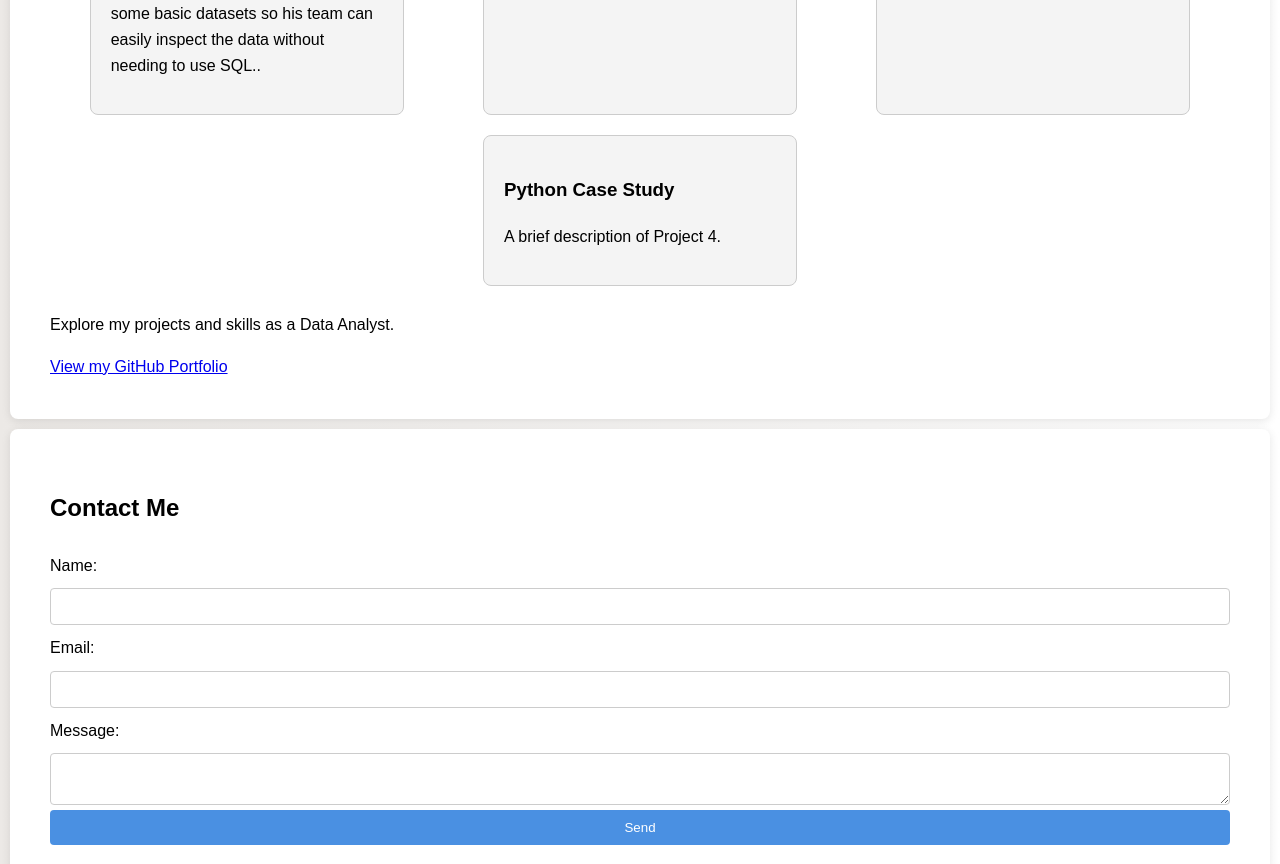
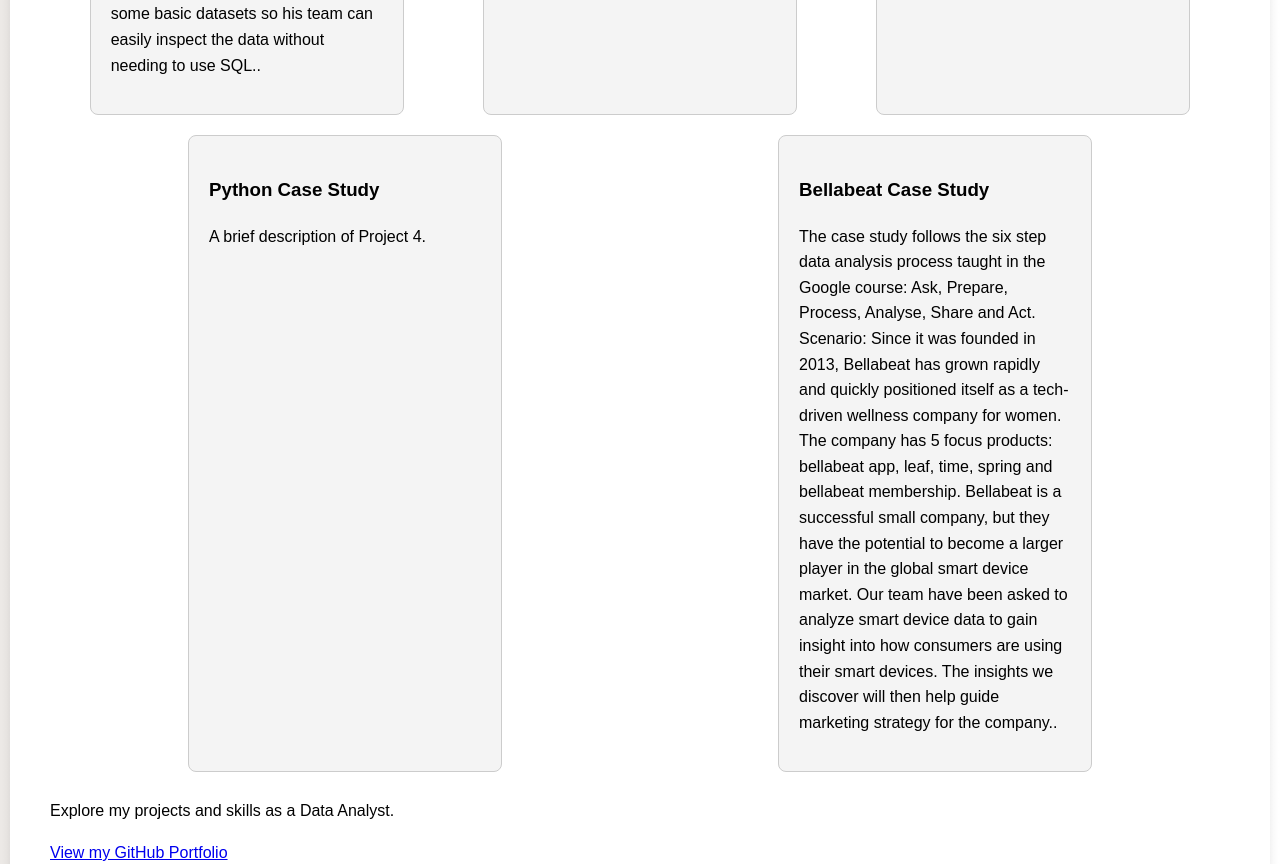
Before and after one commit to lutheranders1/GA-First-Portfolio-website, a plain HTML site: page index.html in a window 1280 px wide. Shown: the part 1100-1964 px from the top of the page. Drawn offline with Linux system fonts and the light colour scheme.

Commit message:
Update index.html

```diff
--- a/index.html
+++ b/index.html
@@ -8,7 +8,7 @@
 </head>
 <body>
     <header>
-        <h1>My Portfolio</h1>
+        <h1>Luther Anderson Data Analyst Portfolio</h1>
         <nav>
             <ul>
                 <li><a href="#about">About</a></li>
@@ -53,6 +53,15 @@
                 <h3>Python Case Study</h3>
                 <p>A brief description of Project 4.</p>
             </div>
+            <div class="project">
+                <h3>Bellabeat Case Study</h3>
+                <p>The case study follows the six step data analysis process taught in the Google course: Ask, Prepare, Process, Analyse, Share and Act.
+                    Scenario: Since it was founded in 2013, Bellabeat has grown rapidly and quickly positioned itself as a tech-driven wellness company for women.
+                    The company has 5 focus products: bellabeat app, leaf, time, spring and bellabeat membership. Bellabeat is a successful small company,
+                    but they have the potential to become a larger player in the global smart device market.
+                    Our team have been asked to analyze smart device data to gain insight into how consumers are using their smart devices.
+                    The insights we discover will then help guide marketing strategy for the company..</p>
+            </div>
         </div>
         <p>Explore my projects and skills as a Data Analyst.</p>
     <a href="https://github.com/lutheranders1/Data-Analyst-Portfolio" target="_blank">View my GitHub Portfolio</a>
```
